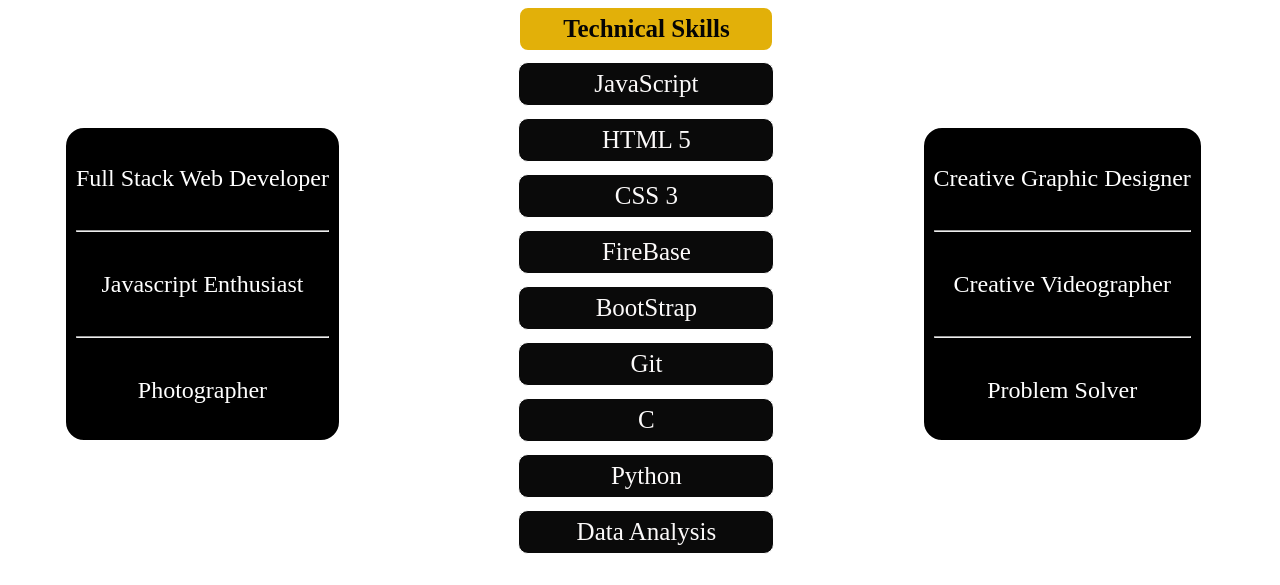
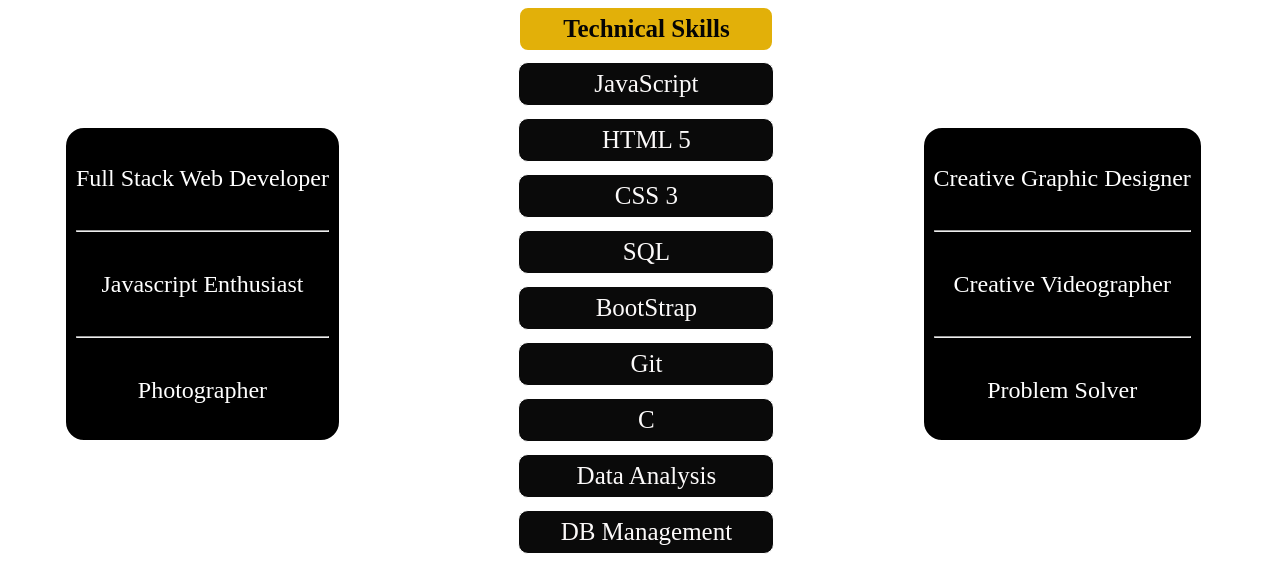
Before and after one commit to Wilsonmobisa/Get-to-know-Wilson-Portfolio, a website: page index.html in a window 1280 px wide. Shown: the part 154-739 px from the top of the page. Drawn offline with Linux system fonts and the light colour scheme.

Commit message:
version 4 wilson Portfolio

```diff
--- a/index.html
+++ b/index.html
@@ -94,7 +94,7 @@
       CSS 3<br>
     </div>
     <div id="code4">
-      FireBase<br>
+      SQL<br>
     </div>
     <div id="code5">
       BootStrap<br>
@@ -106,10 +106,10 @@
       C<br>
     </div>
     <div id="code8">
-      Python<br>
+      Data Analysis<br>
     </div>
     <div id="code9">
-      Data Analysis<br>
+      DB Management<br>
     </div>
 
     <div id="myskill2">
```
Also changed, not shown: README.md (added), dist/css/main.css.
